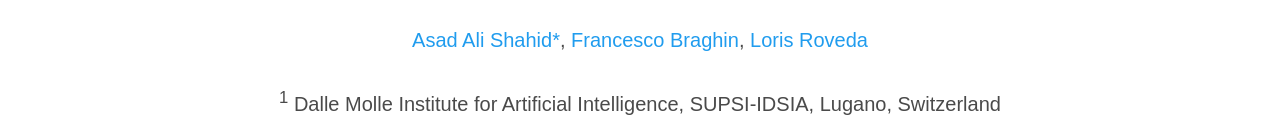
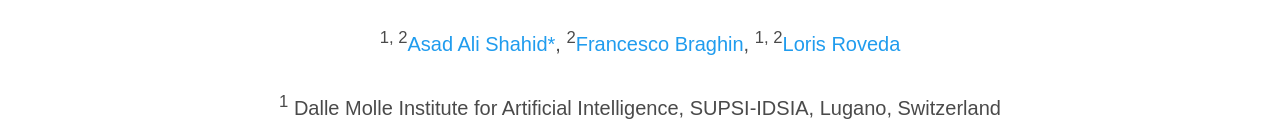
Before and after one commit to robot-drummer/robot-drummer.github.io, a plain HTML site: page index.html in a window 1280 px wide. Shown: the part 243-364 px from the top of the page. Drawn offline with nearby package versions, Linux system fonts and the light colour scheme; a script that the page names is missing; some icons are missing; a web font is replaced by a local one.

Commit message:
corrects author affiliations

```diff
--- a/index.html
+++ b/index.html
@@ -48,13 +48,13 @@
         <div class="column has-text-centered">
           <div class="is-size-5 publication-authors">
             <span class="author-block">
-              <a href="https://scholar.google.com/citations?user=qrlNofwAAAAJ&hl=en" target="_blank">Asad Ali Shahid*</a>,
+              <sup>1, 2</sup><a href="https://scholar.google.com/citations?user=qrlNofwAAAAJ&hl=en" target="_blank">Asad Ali Shahid*</a>,
             </span>
             <span class="author-block">
-              <a href="https://www.mecc.polimi.it/en/staff/francesco.braghin" target="_blank">Francesco Braghin</a>,
+              <sup>2</sup><a href="https://www.mecc.polimi.it/en/staff/francesco.braghin" target="_blank">Francesco Braghin</a>,
             </span>
             <span class="author-block">
-              <a href="https://scholar.google.com/citations?user=3un_pPgAAAAJ&hl=en" target="_blank">Loris Roveda</a>
+              <sup>1, 2</sup><a href="https://scholar.google.com/citations?user=3un_pPgAAAAJ&hl=en" target="_blank">Loris Roveda</a>
             </span>
           </div>
 
```
